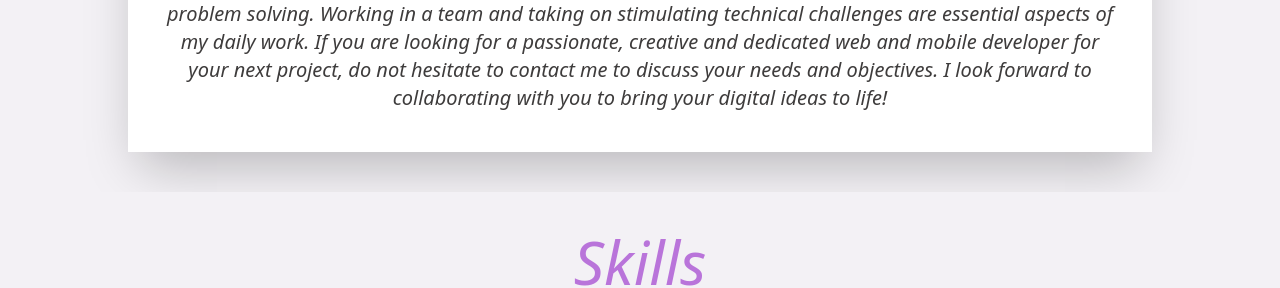
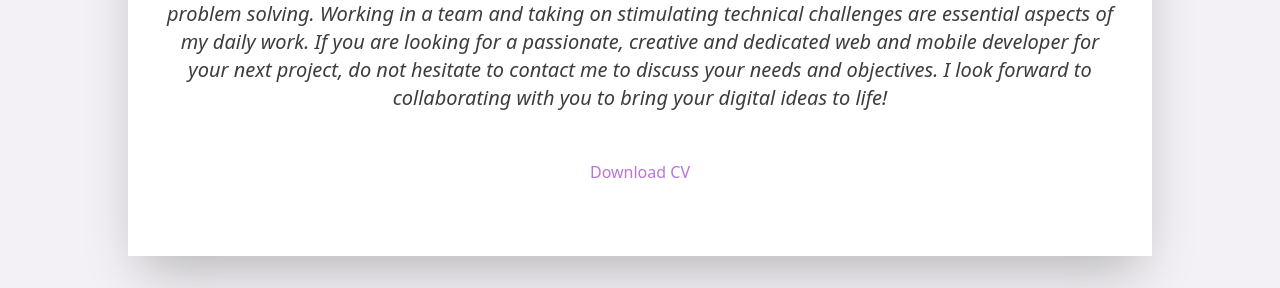
Before and after one commit to Mak16/MakedaPortofolio, a React (Vite) app: page / in a window 1280 px wide. Shown: the part 1188-1476 px from the top of the page. Built offline with nearby package versions, Linux system fonts and the light colour scheme.

Commit message:
upload CV

```diff
--- a/src/components/AboutMe.jsx
+++ b/src/components/AboutMe.jsx
@@ -1,3 +1,4 @@
+import CV from "../assets/Makeda_Banza_CV.pdf.pdf";
 export default function AboutMe() {
   return (
     <div id="about" className="bg-bgColor xl:py-10 xl:px-32 p-5">
@@ -30,6 +31,21 @@ export default function AboutMe() {
             objectives. I look forward to collaborating with you to bring your
             digital ideas to life!
           </p>
+          <div className="flex justify-center items-center p-4">
+            <a
+              className=" text-linkColor text-center flex items-center  p-4 rounded-xl w-36 justify-center"
+              href={CV}
+              download
+            >
+              Download CV
+            </a>
+          </div>
+          {/* <a
+            className=" text-textColor bg-linkColor text-center flex items-center  p-4 rounded-xl w-36 justify-center"
+            href=""
+          >
+            Download CV
+          </a> */}
         </div>
       </div>
     </div>
--- a/src/components/Skills.jsx
+++ b/src/components/Skills.jsx
@@ -25,7 +25,6 @@ export default function Skills() {
               <p className=" text-textColor font-bold">Phone: </p>
               <p className="text-textColor">(+243)825505783/993255720</p>
             </div>
-            {/* </div> */}
           </div>
           <div className="space-y-3">
             <h2 className=" text-linkColor text-3xl text-center">Languages</h2>
```
